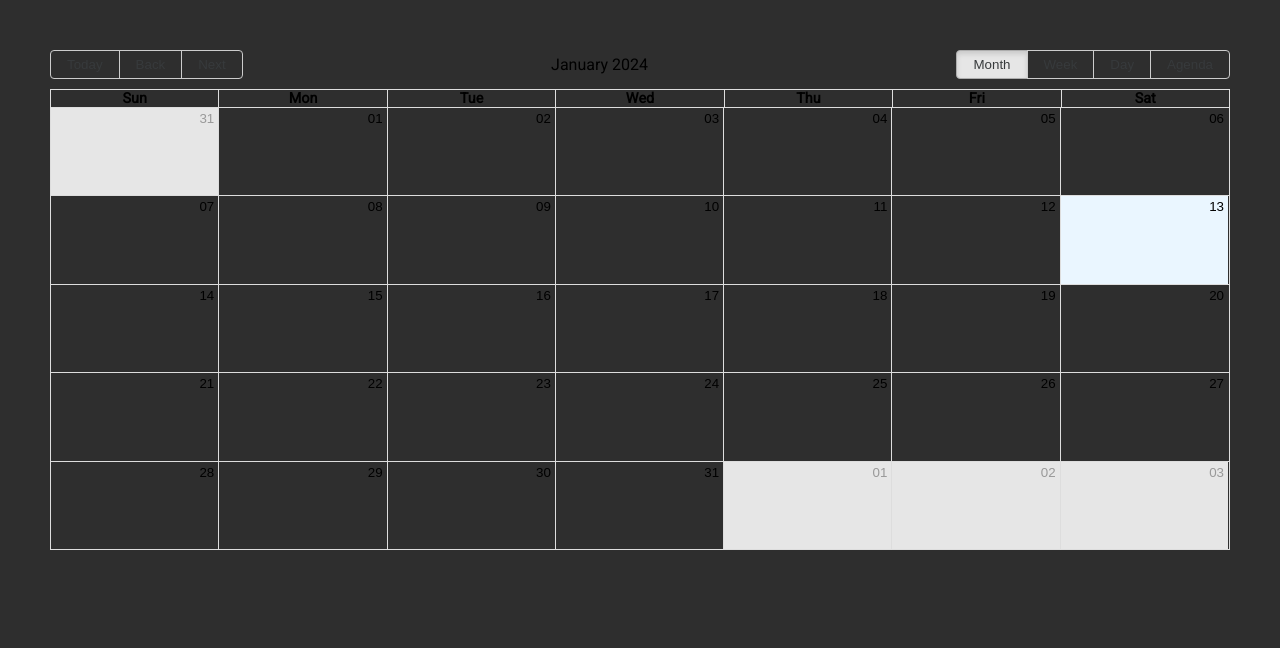
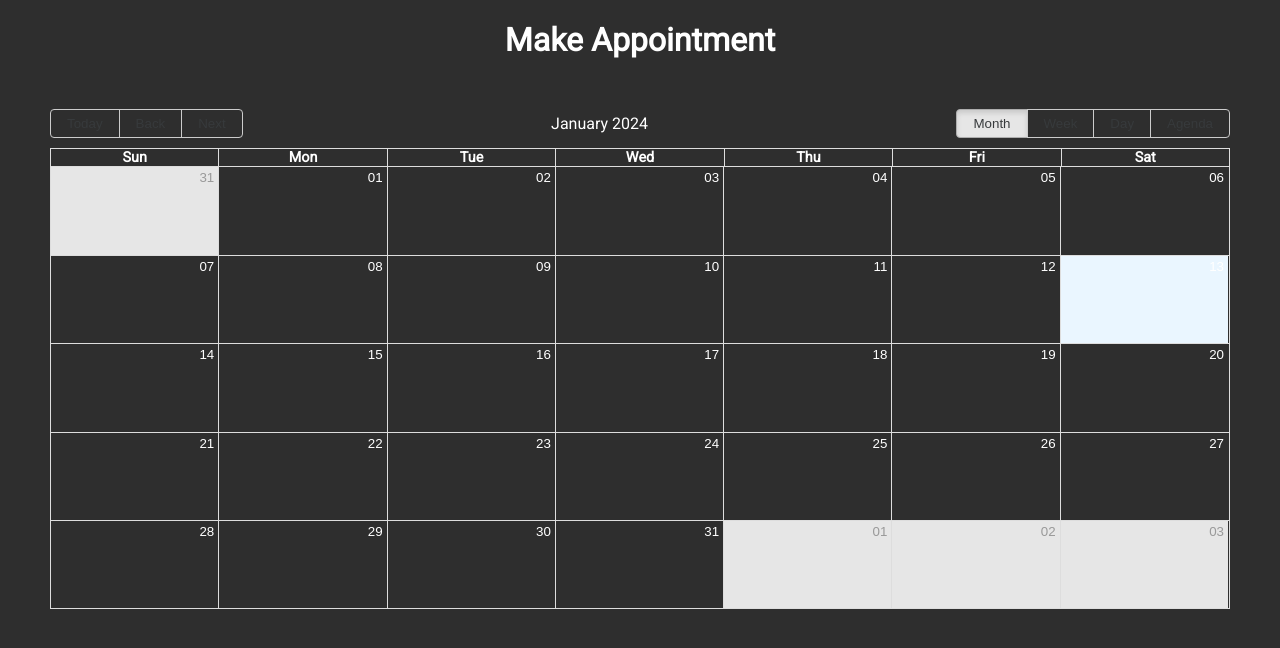
Before and after one commit to 0marKhan/hospital, a React (Create React App) app: page /home in a window 1280 px wide. Shown: the top 648 px of the page. Built offline with nearby package versions, Linux system fonts and the light colour scheme.

Commit message:
added calender

```diff
--- a/src/App.tsx
+++ b/src/App.tsx
@@ -1,3 +1,5 @@
+import React from "react";
+
 import "./App.css";
 import LoginUser from "./pages/LoginUser";
 import LoginAdmin from "./pages/LoginAdmin";
--- /dev/null
+++ b/src/components/Calender.css
@@ -0,0 +1,9 @@
+.rbc-calendar .rbc-month-view .rbc-row .rbc-day-bg.rbc-off-range-bg {
+  color: #7a7a7a;
+}
+
+.appointment-heading {
+  display: flex;
+  justify-content: center;
+  color: #fff;
+}
--- a/src/components/Calender.tsx
+++ b/src/components/Calender.tsx
@@ -5,6 +5,7 @@ import parse from "date-fns/parse";
 import startOfWeek from "date-fns/startOfWeek";
 import getDay from "date-fns/getDay";
 import "react-big-calendar/lib/css/react-big-calendar.css";
+import "./Calender.css";
 
 import "react-datepicker/dist/react-datepicker.css";
 
@@ -21,14 +22,15 @@ const localizer = dateFnsLocalizer({
 
 const MyCalendar = () => {
   return (
-    <div>
+    <>
+      <h1 className="appointment-heading">Make Appointment</h1>
       <Calendar
         localizer={localizer}
         startAccessor="start"
         endAccessor="end"
-        style={{ height: 500, margin: "50px" }}
+        style={{ height: 500, margin: "50px", color: "white" }}
       />
-    </div>
+    </>
   );
 };
 
--- a/src/pages/Home.tsx
+++ b/src/pages/Home.tsx
@@ -3,9 +3,9 @@ import Calender from "../components/Calender";
 
 const Home = () => {
   return (
-    <div>
+    <>
       <Calender />
-    </div>
+    </>
   );
 };
 
```
Also changed, not shown: package.json (+4 -4 lines), tsconfig.json (+3 -9 lines), 1 other file (tests, documents, lock files or other folders).
